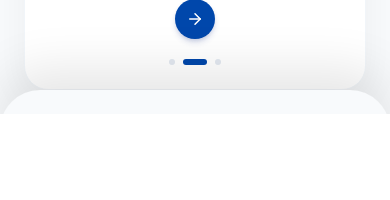
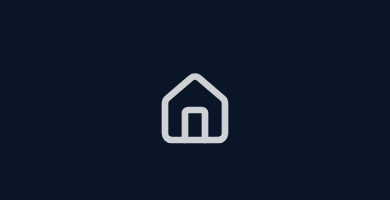
Before and after one commit to Akshayck-dev/energie-alemi, a React (Vite) app: page / in a window 390 px wide. Shown: the part 1156-1356 px from the top of the page. Built offline with nearby package versions, Linux system fonts and the light colour scheme.

Commit message:
feat: Add colored swipe page transitions on mobile and desktop routes

```diff
--- a/src/App.tsx
+++ b/src/App.tsx
@@ -11,6 +11,29 @@ import About from './pages/About';
 import Contact from './pages/Contact';
 import SplashScreen from './components/SplashScreen';
 import { ThemeProvider } from './contexts/ThemeContext';
+
+import { useLocation } from 'react-router';
+import { AnimatePresence } from 'framer-motion';
+import PageTransition from './components/PageTransition';
+
+function AnimatedRoutes() {
+  const location = useLocation();
+
+  return (
+    <AnimatePresence mode="wait">
+      <Routes location={location} key={location.pathname}>
+        <Route element={<MainLayout />}>
+          <Route path="/" element={<PageTransition><Home /></PageTransition>} />
+          <Route path="/gas" element={<PageTransition><Gas /></PageTransition>} />
+          <Route path="/internet" element={<PageTransition><Internet /></PageTransition>} />
+          <Route path="/electricity" element={<PageTransition><Electricity /></PageTransition>} />
+          <Route path="/about" element={<PageTransition><About /></PageTransition>} />
+          <Route path="/contact" element={<PageTransition><Contact /></PageTransition>} />
+        </Route>
+      </Routes>
+    </AnimatePresence>
+  );
+}
 
 export default function App() {
   const { i18n } = useTranslation();
@@ -48,16 +71,7 @@ export default function App() {
     <ThemeProvider>
       <BrowserRouter>
         <SplashScreen />
-      <Routes>
-        <Route element={<MainLayout />}>
-          <Route path="/" element={<Home />} />
-          <Route path="/gas" element={<Gas />} />
-          <Route path="/internet" element={<Internet />} />
-          <Route path="/electricity" element={<Electricity />} />
-          <Route path="/about" element={<About />} />
-          <Route path="/contact" element={<Contact />} />
-        </Route>
-      </Routes>
+        <AnimatedRoutes />
       </BrowserRouter>
     </ThemeProvider>
   );
--- /dev/null
+++ b/src/components/PageTransition.tsx
@@ -0,0 +1,61 @@
+import { motion } from 'framer-motion';
+import { useLocation } from 'react-router';
+import { Zap, Flame, Wifi, Home, Info, Mail } from 'lucide-react';
+import type { ReactNode } from 'react';
+
+const getRouteConfig = (pathname: string) => {
+  if (pathname.includes('gas')) return { color: 'bg-rose-500', icon: Flame };
+  if (pathname.includes('electricity')) return { color: 'bg-amber-400', icon: Zap };
+  if (pathname.includes('internet')) return { color: 'bg-blue-500', icon: Wifi };
+  if (pathname.includes('about')) return { color: 'bg-slate-800', icon: Info };
+  if (pathname.includes('contact')) return { color: 'bg-[#0047AB]', icon: Mail };
+  return { color: 'bg-[#0a1628]', icon: Home };
+};
+
+export default function PageTransition({ children }: { children: ReactNode }) {
+  const location = useLocation();
+  const { color, icon: Icon } = getRouteConfig(location.pathname);
+
+  return (
+    <>
+      {/*
+        Enter Panel:
+        When the page mounts, this panel is already covering the screen (top: 0).
+        It animates to top: -100% (sliding up, revealing the page).
+      */}
+      <motion.div
+        className={`fixed inset-0 z-[100] flex items-center justify-center ${color} origin-top`}
+        initial={{ y: "0%" }}
+        animate={{ y: "-100%" }}
+        exit={{ y: "-100%" }}
+        transition={{ duration: 0.7, ease: [0.22, 1, 0.36, 1] }}
+      >
+        <Icon size={80} className="text-white opacity-80" />
+      </motion.div>
+
+      {/*
+        Exit Panel:
+        When the page unmounts, this panel starts at bottom (top: 100%).
+        It animates to top: 0 (sliding up, covering the screen).
+      */}
+      <motion.div
+        className={`fixed inset-0 z-[100] flex items-center justify-center ${color} origin-bottom`}
+        initial={{ y: "100%" }}
+        animate={{ y: "100%" }}
+        exit={{ y: "0%" }}
+        transition={{ duration: 0.7, ease: [0.22, 1, 0.36, 1] }}
+      >
+        <Icon size={80} className="text-white opacity-80" />
+      </motion.div>
+
+      <motion.div
+        initial={{ opacity: 0 }}
+        animate={{ opacity: 1 }}
+        exit={{ opacity: 0, scale: 0.98 }}
+        transition={{ duration: 0.5 }}
+      >
+        {children}
+      </motion.div>
+    </>
+  );
+}
```
